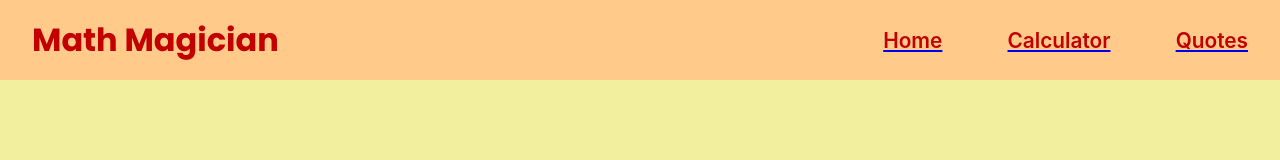
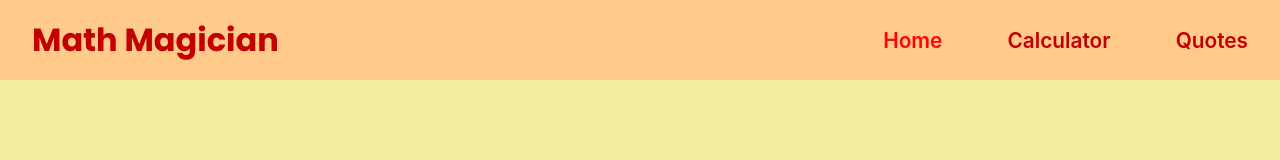
Before and after one commit to Mikey1-nuel/Math-Magicians, a React (Create React App) app: page / in a window 1280 px wide. In both pictures the pointer is over the link "Home". Shown: the top 160 px of the page. Built offline with nearby package versions, Linux system fonts and the light colour scheme.

Commit message:
Update css file

```diff
--- a/src/App.css
+++ b/src/App.css
@@ -120,14 +120,14 @@
   list-style-type: none;
 }
 
-.menu li {
+.menu a {
   text-decoration: none;
   color: #c20000;
   font-size: 1.3rem;
   font-weight: 600;
 }
 
-.menu li a:hover {
+.menu a:hover {
   color: #ff0404;
 }
 
```
